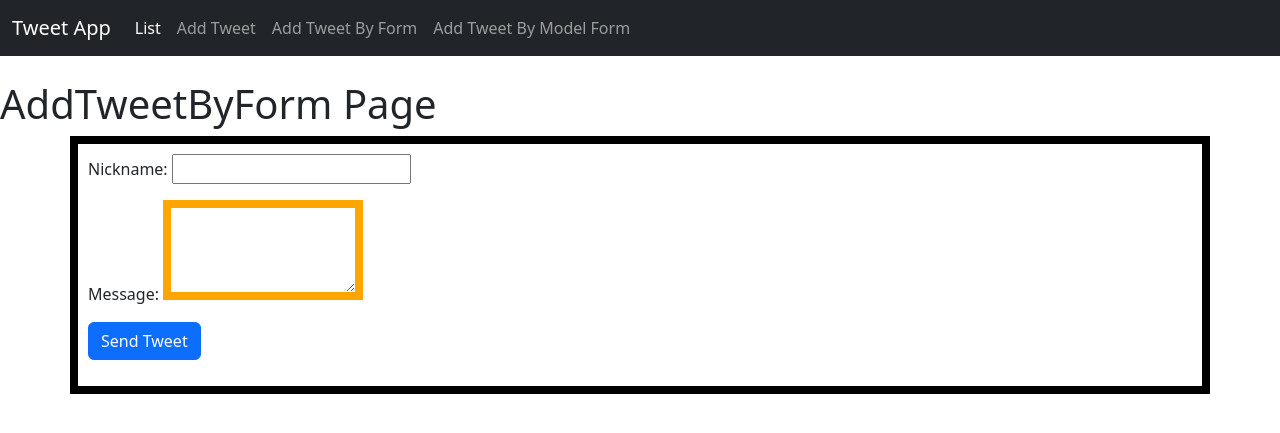
After one commit to atilsamancioglu/P21-DjangoTweet, a Django app: page /tweetapp/addtweetbyform in a window 1280 px wide. The commit adds this page. Shown: the top 433 px of the page. Run offline with Django 4.2, Linux system fonts and the light colour scheme.

Commit message:
forms and formmodels completed

```diff
--- a/templates/base.html
+++ b/templates/base.html
@@ -1,3 +1,4 @@
+{% load static %}
 <html lang="en">
 <head>
     <meta charset="UTF-8">
@@ -6,6 +7,7 @@
     <link href="https://cdn.jsdelivr.net/npm/bootstrap@5.3.0-alpha2/dist/css/bootstrap.min.css" rel="stylesheet" integrity="sha384-aFq/bzH65dt+w6FI2ooMVUpc+21e0SRygnTpmBvdBgSdnuTN7QbdgL+OapgHtvPp" crossorigin="anonymous">
     <script src="https://cdn.jsdelivr.net/npm/bootstrap@5.3.0-alpha2/dist/js/bootstrap.bundle.min.js" integrity="sha384-qKXV1j0HvMUeCBQ+QVp7JcfGl760yU08IQ+GpUo5hlbpg51QRiuqHAJz8+BrxE/N" crossorigin="anonymous"></script>
     <title>Tweet App</title>
+    <link rel="stylesheet" href="{% static 'tweetapp/customform.css' %}">
 </head>
 <body>
     <nav class="navbar navbar-expand-md navbar-dark bg-dark mb-4">
@@ -22,6 +24,12 @@
               <li class="nav-item">
                 <a class="nav-link" href="{% url 'tweetapp:addtweet' %}">Add Tweet</a>
               </li>
+              <li class="nav-item">
+                <a class="nav-link" href="{% url 'tweetapp:addtweetbyform' %}">Add Tweet By Form</a>
+              </li>
+              <li class="nav-item">
+                <a class="nav-link" href="{% url 'tweetapp:addtweetbymodelform' %}">Add Tweet By Model Form</a>
+              </li>
             </ul>
           </div>
         </div>
--- /dev/null
+++ b/tweetapp/forms.py
@@ -0,0 +1,14 @@
+from django import forms
+from django.forms import ModelForm
+from tweetapp.models import Tweet
+
+class AddTweetForm(forms.Form):
+    nickname_input = forms.CharField(label="Nickname",max_length=50)
+    message_input = forms.CharField(label="Message",max_length=100,
+                                    widget=forms.Textarea(attrs={"class":"tweetmessage"}))
+
+
+class AddTweetModelForm(ModelForm):
+    class Meta:
+        model = Tweet
+        fields = ["nickname","message"]
--- /dev/null
+++ b/tweetapp/static/tweetapp/customform.css
@@ -0,0 +1,11 @@
+.tweetform{
+    border: 8px solid black;
+    padding: 10px;
+}
+
+.tweetmessage{
+    border: 8px solid orange;
+    width: 200px;
+    height: 100px;
+    padding: 10px;
+}
--- /dev/null
+++ b/tweetapp/templates/tweetapp/addtweetbyform.html
@@ -0,0 +1,20 @@
+{% extends "base.html" %}
+{% load static %}
+
+{%block content%}
+<h1>AddTweetByForm Page</h1>
+<div class="container tweetform">
+    <form action="" method="POST">
+        {% csrf_token %}
+
+    {%for field in form%}
+    <div class="mb-3">
+        {{field.label_tag}}
+        {{field}}
+    </div>
+    {%endfor%}
+
+   <button type="submit" class="btn btn-primary">Send Tweet</button>
+  </form>
+</div>
+{%endblock%}
--- a/tweetapp/urls.py
+++ b/tweetapp/urls.py
@@ -5,5 +5,7 @@ app_name = 'tweetapp'
 
 urlpatterns = [
     path('',views.listtweet,name='listtweet'), #atilsamancioglu.com/tweetapp/
-    path('addtweet/',views.addtweet,name='addtweet') #atilsamancioglu.com/tweetapp/addtweet
+    path('addtweet/',views.addtweet,name='addtweet'),#atilsamancioglu.com/tweetapp/addtweet
+    path('addtweetbyform',views.addtweetbyform,name='addtweetbyform'), #atilsamancioglu.com/tweetapp/addtweetbyform
+    path('addtweetbymodelform',views.addtweetbymodelform,name='addtweetbymodelform'),
 ]
--- a/tweetapp/views.py
+++ b/tweetapp/views.py
@@ -1,6 +1,7 @@
 from django.shortcuts import render, redirect
 from . import models
 from django.urls import reverse
+from tweetapp.forms import AddTweetForm, AddTweetModelForm
 
 # Create your views here.
 
@@ -17,3 +18,33 @@ def addtweet(request):
         return redirect(reverse('tweetapp:listtweet'))
     else:
         return render(request,'tweetapp/addtweet.html')
+
+def addtweetbyform(request):
+    if request.method == "POST":
+        form = AddTweetForm(request.POST)
+        if form.is_valid():
+            nickname = form.cleaned_data["nickname_input"]
+            message = form.cleaned_data["message_input"]
+            models.Tweet.objects.create(nickname=nickname, message = message)
+            return redirect(reverse('tweetapp:listtweet'))
+        else:
+            print("error in form!")
+            return render(request,'tweetapp/addtweetbyform.html', context={"form":form})
+    else:
+        form = AddTweetForm()
+        return render(request,'tweetapp/addtweetbyform.html', context={"form":form})
+
+def addtweetbymodelform(request):
+    if request.method == "POST":
+        form = AddTweetModelForm(request.POST)
+        if form.is_valid():
+            nickname = form.cleaned_data["nickname"]
+            message = form.cleaned_data["message"]
+            models.Tweet.objects.create(nickname=nickname, message = message)
+            return redirect(reverse('tweetapp:listtweet'))
+        else:
+            print("error in form!")
+            return render(request,'tweetapp/addtweetbymodelform.html', context={"form":form})
+    else:
+        form = AddTweetModelForm()
+        return render(request,'tweetapp/addtweetbymodelform.html', context={"form":form})
```
Also changed, not shown: tweetapp/templates/tweetapp/addtweetbymodelform.html (added, +20 -0 lines), db.sqlite3.
